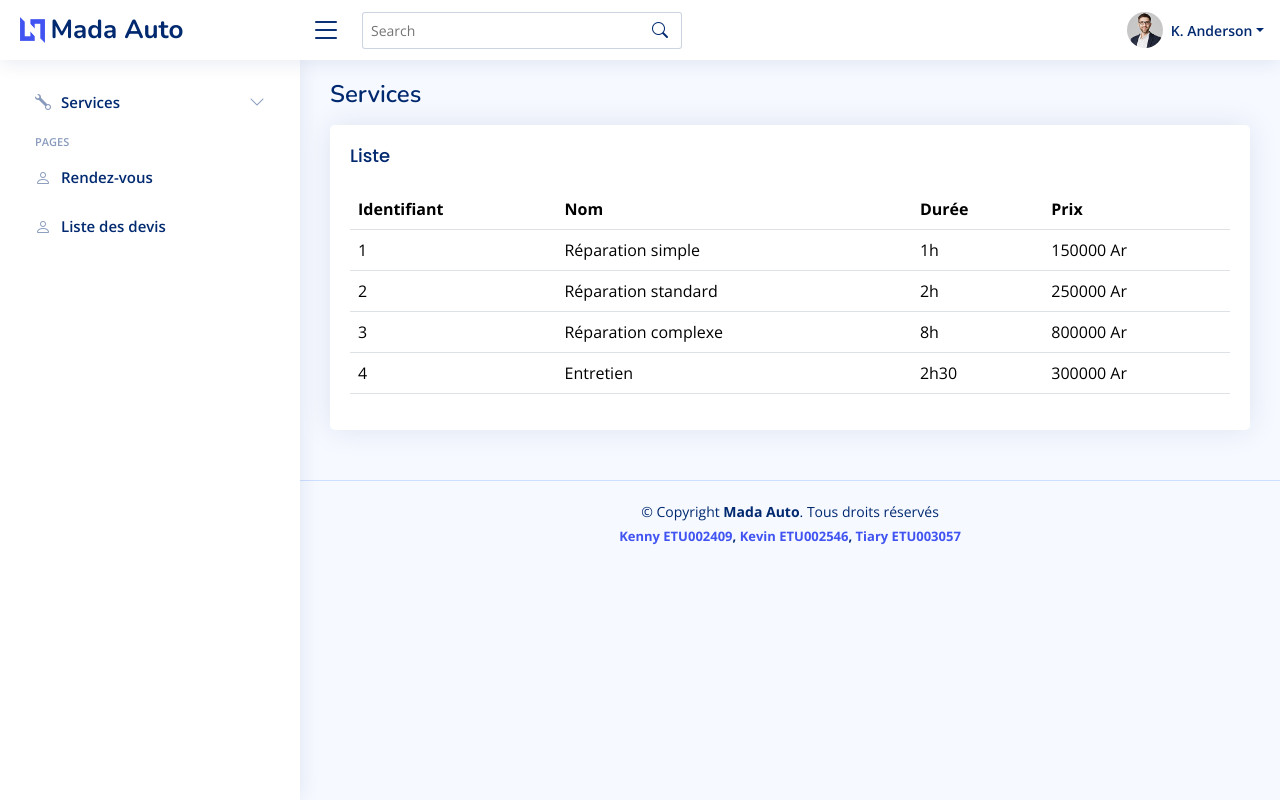
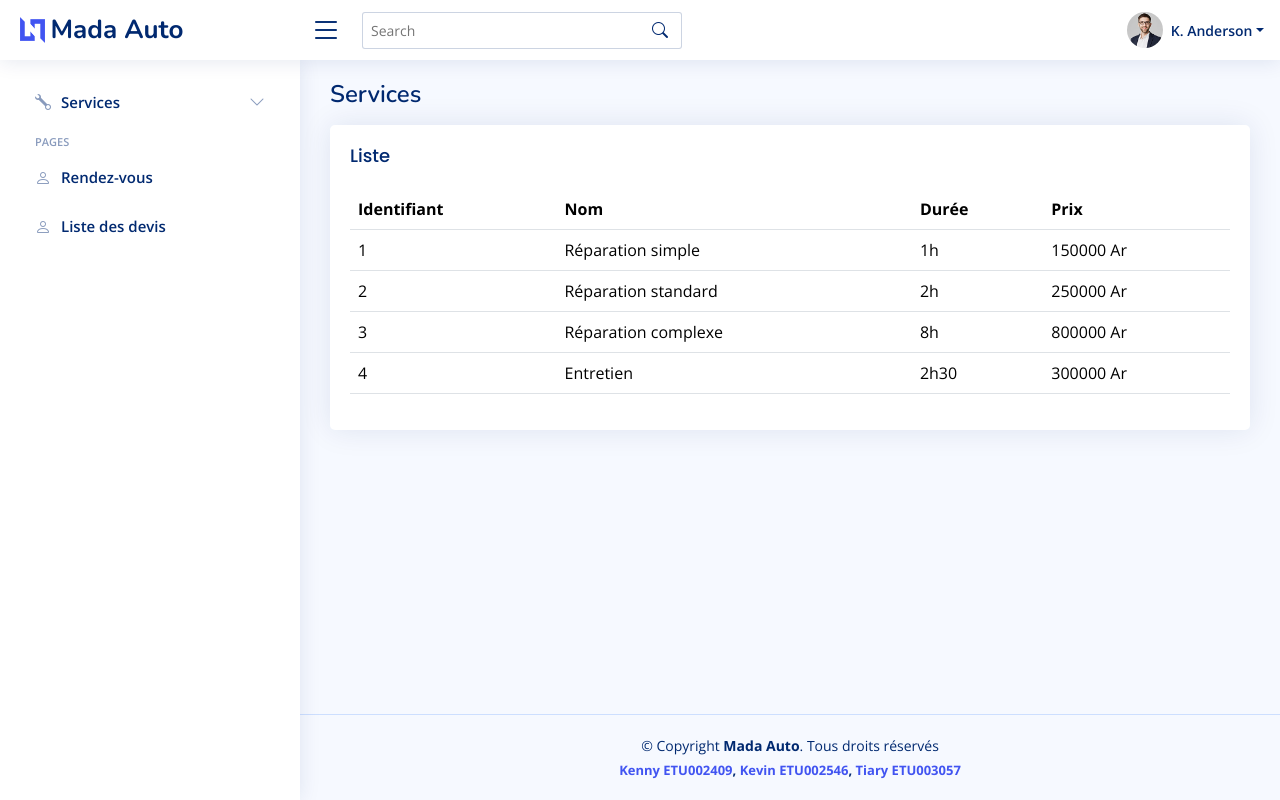
Before and after one commit to kenny516/CI3Template, a CodeIgniter app: page /Garage-automobile/BackOffice/services/list in a window 1280 px wide. Run offline with CodeIgniter, Linux system fonts and the light colour scheme; some libraries are stand-ins or nearby versions.

Commit message:
fixed the footer

```diff
--- a/application/views/back-office/base_layout.php
+++ b/application/views/back-office/base_layout.php
@@ -29,12 +29,12 @@
     <link href="<?= base_url('assets/css/style.css') ?>" rel="stylesheet">
 </head>
 
-<body>
+<body class="d-flex flex-column">
 <?php $this->load->view('back-office/header.php'); ?>
 
 <?php $this->load->view('back-office/sidebar.php'); ?>
 
-<main id="main" class="main">
+<main id="main" class="main flex-grow-1">
     <div class="pagetitle mb-3">
         <h1><?= $title ?></h1>
     </div>
--- a/assets/css/style.css
+++ b/assets/css/style.css
@@ -11,6 +11,10 @@
 --------------------------------------------------------------*/
 :root {
   scroll-behavior: smooth;
+}
+
+html, body {
+  height: 100%;
 }
 
 body {
```
